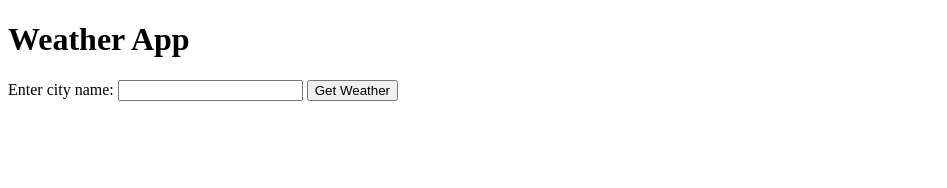
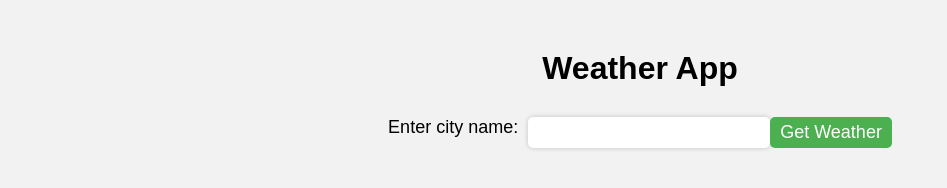
Before and after one commit to ThanushaMandala/weatherApp, a plain HTML site: page index.html in a window 1280 px wide. Shown: the whole page, without its empty margins (0-947 px from the left). Drawn offline with Linux system fonts and the light colour scheme.

Commit message:
feat: add css style sheet

```diff
--- a/index.html
+++ b/index.html
@@ -2,6 +2,7 @@
 <html>
   <head>
     <title>Weather App</title>
+    <link rel="stylesheet" href="style.css">
   </head>
   <body>
     <h1>Weather App</h1>
--- /dev/null
+++ b/style.css
@@ -0,0 +1,47 @@
+body {
+  font-family: Arial, sans-serif;
+  background-color: #f2f2f2;
+}
+
+h1 {
+  text-align: center;
+  margin-top: 50px;
+}
+
+form {
+  display: flex;
+  justify-content: center;
+  margin-top: 30px;
+}
+
+label {
+  font-size: 18px;
+  margin-right: 10px;
+}
+
+input[type="text"] {
+  font-size: 18px;
+  padding: 5px;
+  border-radius: 5px;
+  border: none;
+  box-shadow: 0px 0px 5px rgba(0, 0, 0, 0.2);
+}
+
+button[type="submit"] {
+  font-size: 18px;
+  padding: 5px 10px;
+  border-radius: 5px;
+  border: none;
+  background-color: #4CAF50;
+  color: white;
+  cursor: pointer;
+}
+
+button[type="submit"]:hover {
+  background-color: #3e8e41;
+}
+
+#weather {
+  margin-top: 30px;
+  font-size: 24px;
+}
```
